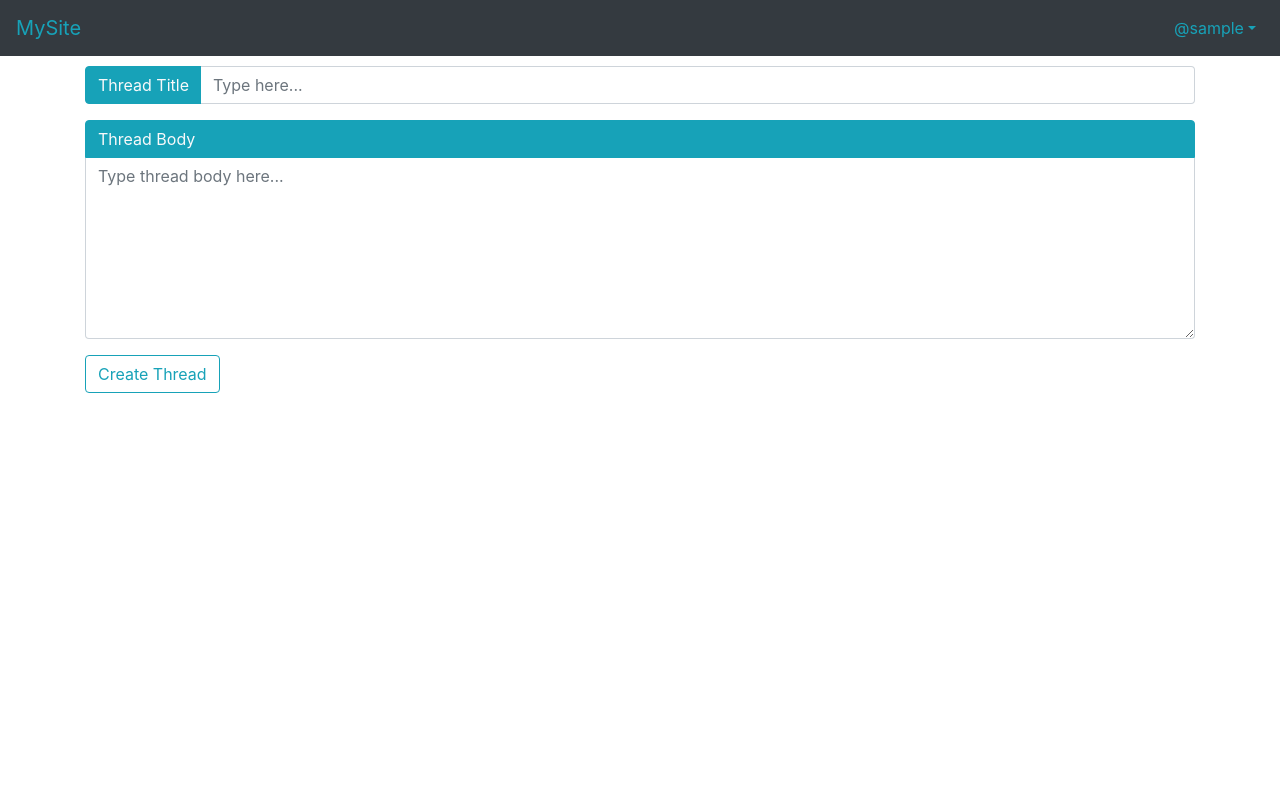
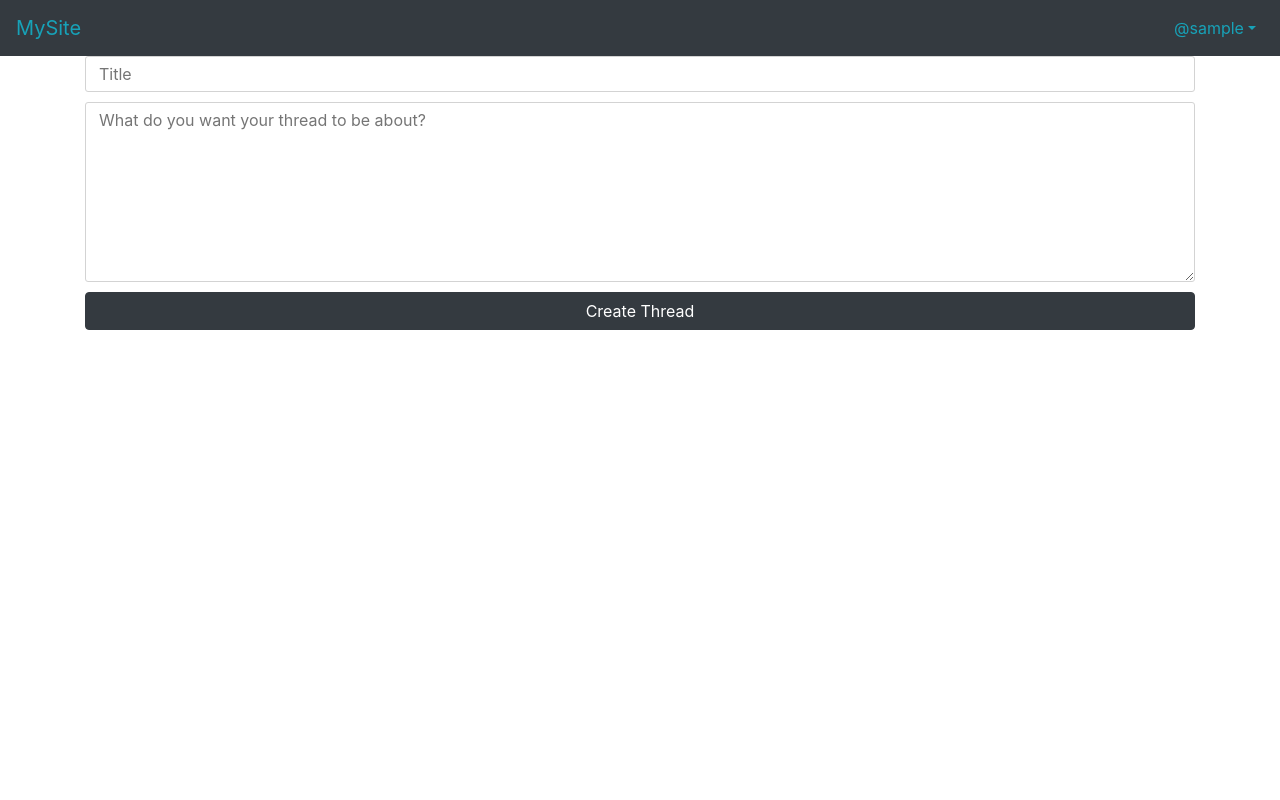
Before and after one commit to AbrahamLara/MySite-Forum, a Django app: page /create in a window 1280 px wide. Run offline with Django 3.2, Linux system fonts and the light colour scheme; the visitor is signed in with stand-in values (Sample User, id 1); some libraries are stand-ins or nearby versions.

Commit message:
Redesigned create thread page

```diff
--- a/mysite_forum/templates/create_thread.html
+++ b/mysite_forum/templates/create_thread.html
@@ -7,35 +7,23 @@
 {% block content %}
 <div class="container">
     <form action="/create" method="POST">
-        <div class="input-group mb-3">
-            <div class="input-group-prepend">
-                <span class="input-group-text bg-info text-light border-info">Thread Title</span>
-            </div>
+        <div class="title-container">
             <input
                 type="text"
-                class="form-control"
+                class="title-input"
                 name="title"
-                placeholder="Type here..."
-                aria-label="Title"
+                placeholder="Title"
                 maxlength="120"
                 autocomplete="off"
-                required
-            >
+                required>
         </div>
-        <div class="input-group-body">
-            <span class="input-group-text bg-info text-light border-info textarea">Thread Body</span>
-        </div>
-        <div class="input-group mb-3">
-            <textarea
-                class="form-control"
-                rows="7"
-                name="body"
-                placeholder="Type thread body here..."
-                aria-label="With textarea"
-                autocomplete="off"
-            ></textarea>
-        </div>
-        <input type="submit" class="btn btn-outline-info" value="Create Thread" required>
+        <textarea
+            class="body-input"
+            rows="7"
+            name="body"
+            placeholder="What do you want your thread to be about?"
+            autocomplete="off"></textarea>
+        <input type="submit" class="btn btn-dark" value="Create Thread" required>
         {% csrf_token %}
     </form>
 </div>
--- a/mysite_forum/templates/partials/thread_card.html
+++ b/mysite_forum/templates/partials/thread_card.html
@@ -3,14 +3,14 @@
         {% if thread.title|length > 41 %}
         <div class="bold" scope="row"><a class="thread-title" href="/thread/{{ thread.pk }}">{{ thread.title|slice:"0:41" }}...</a></div>
         {% else %}
-        <div class="bold" scope="row"><a class="thread-title" href="/thread/{{ thread.pk }}">{{ thread.title }}...</a></div>
+        <div class="bold" scope="row"><a class="thread-title" href="/thread/{{ thread.pk }}">{{ thread.title }}</a></div>
         {% endif %}
         <div class="details" scope="row">created by <a class="thread-author" href="/profile/{{ thread.author_id}}">{{ thread.author }}</a> on {{ thread.date_created }}</div>
     </td>
     {% if thread.title|length > 41 %}
     <td class="rv-fw" scope="row"><a class="thread-title" href="/thread/{{ thread.pk }}">{{ thread.title|slice:"0:41" }}...</a></th>
     {% else %}
-    <td class="rv-fw" scope="row"><a class="thread-title" href="/thread/{{ thread.pk }}">{{ thread.title }}...</a></th>
+    <td class="rv-fw" scope="row"><a class="thread-title" href="/thread/{{ thread.pk }}">{{ thread.title }}</a></th>
     {% endif %}
     <td scope="row">{{ thread.date_created }}</td>
     <td class="rv-fw" scope="row"><a class="thread-author" href="/profile/{{ thread.author_id}}">{{ thread.author }}</a></td>
--- a/static/mysite_forum/css/create_thread.css
+++ b/static/mysite_forum/css/create_thread.css
@@ -1,28 +1,31 @@
-form {
-    margin-top: 10px;
+body {
+    height: 100% !important;
 }
 
-.form-control {
-    outline: none !important;
-    box-shadow: unset !important;
+form {
+    margin-top: 1≈rem !important;
 }
 
-/* .form-control:focus {
-    outline: #17a2b8!important;
-} */
-
-span.input-group-text.textarea {
-    border-bottom-right-radius: 0;
-    border-bottom-left-radius: 0;
+.title-input, .body-input {
+    outline: none !important;
+    text-indent: 0.5rem !important;
+    width: 100% !important;
+    font-family: -apple-system, BlinkMacSystemFont, 'Segoe UI', Roboto, Oxygen, Ubuntu, Cantarell, 'Open Sans', 'Helvetica Neue', sans-serif;
+    padding: 5px !important;
+    margin-bottom: 10px !important;
+    border: 1px solid lightgray !important;
+    border-radius: 3px !important;
 }
 
-input.form-control {
-    border-left: unset;
+.title-input:focus, .body-input:focus {
+    box-shadow: 0px 0px 3px #17a2b8 !important;
+    border-color: #17a2b8 !important;
 }
 
-textarea.form-control {
-    max-height: 25rem;
-    border-top: unset;
-    border-top-right-radius: 0 !important;
-    border-top-left-radius: 0 !important;
+.btn {
+    width: 100% !important;
 }
+
+.btn:hover {
+    color: #17a2b8 !important;
+}
```
